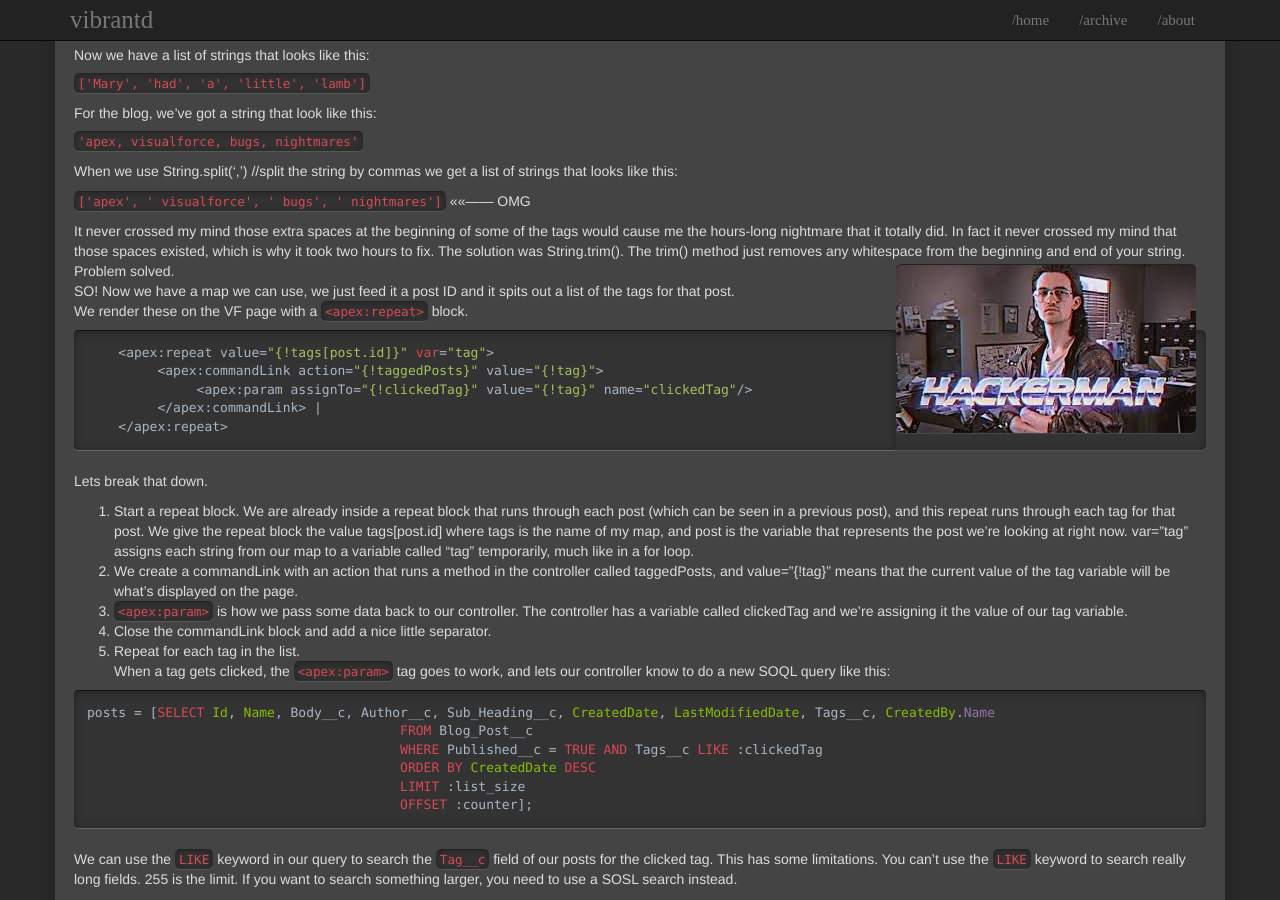
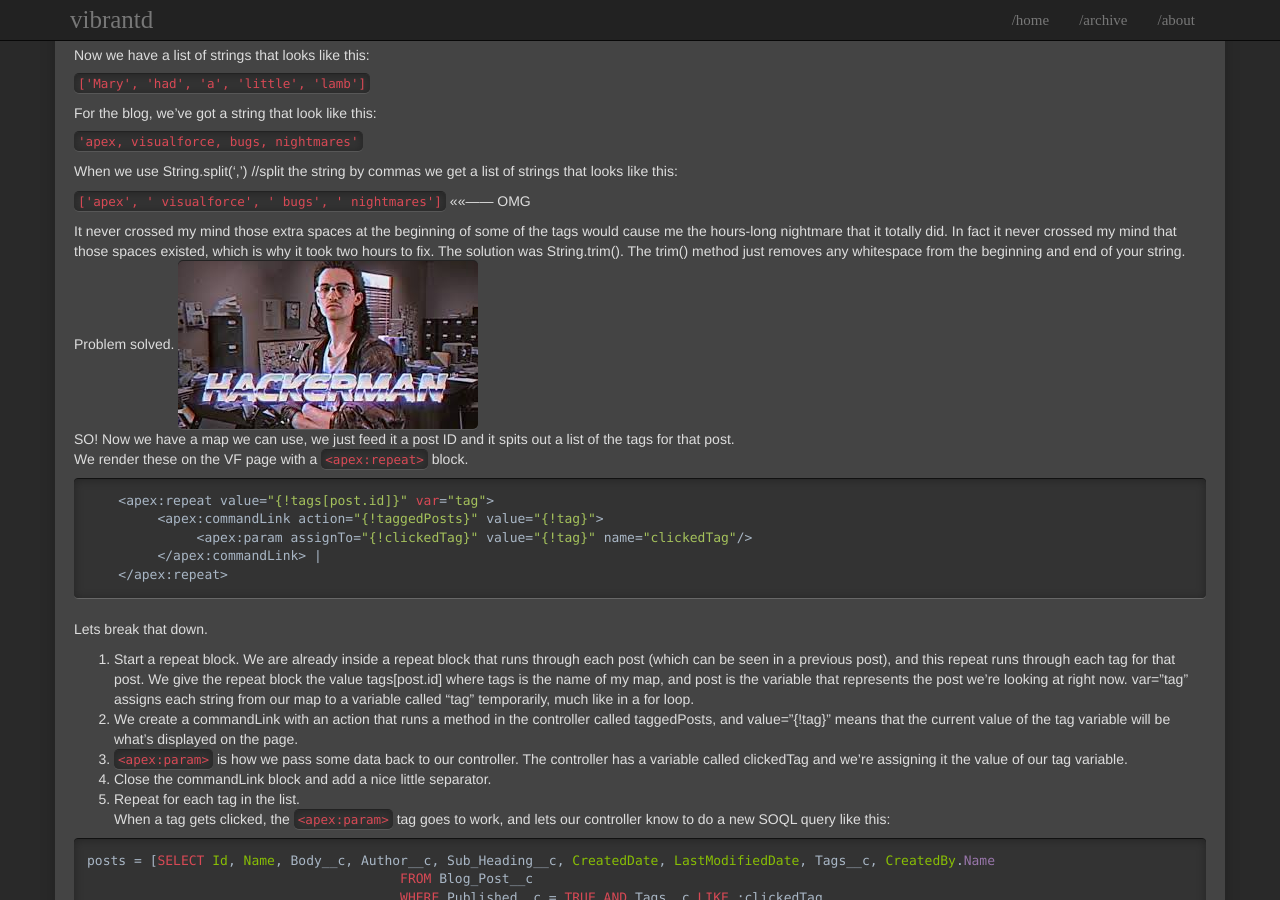
Before and after one commit to jbawgs/jbawgs.github.io, a Jekyll site: the page built from _posts/2017-05-31-blog-controller.md, in a window 1280 px wide and 900 px high, scrolled down 912 px. Built offline with Jekyll 4.4.1, drawn with Linux system fonts in a browser that asks for light colours; comment, search, counter and statistics services are not loaded.

Commit message:
edit post

```diff
--- a/_posts/2017-05-31-blog-controller.md
+++ b/_posts/2017-05-31-blog-controller.md
@@ -50,7 +50,7 @@ When we use String.split(',') //split the string by commas we get a list of stri
 
 `['apex', ' visualforce', ' bugs', ' nightmares']` <<<<------ OMG
 
-It never crossed my mind those extra spaces at the beginning of some of the tags would cause me the hours-long nightmare that it totally did. In fact it never crossed my mind that those spaces existed, which is why it took two hours to fix. The solution was String.trim(). The trim() method just removes any whitespace from the beginning and end of your string. Problem solved. ![hackerman]({{ site.url | append:site.baseurl }}/images/small-hackerman.jpeg){: .wrap-img-right }
+It never crossed my mind those extra spaces at the beginning of some of the tags would cause me the hours-long nightmare that it totally did. In fact it never crossed my mind that those spaces existed, which is why it took two hours to fix. The solution was String.trim(). The trim() method just removes any whitespace from the beginning and end of your string. Problem solved. ![hackerman]({{ site.url | append:site.baseurl }}/images/small-hackerman.jpeg)
 SO! Now we have a map we can use, we just feed it a post ID and it spits out a list of the tags for that post.
 We render these on the VF page with a `<apex:repeat>` block.
 {% highlight java %}
```
